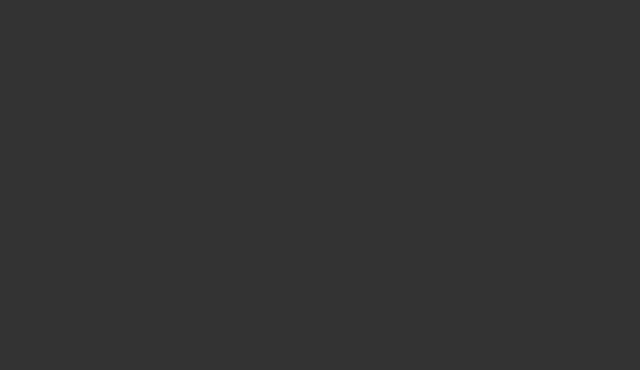
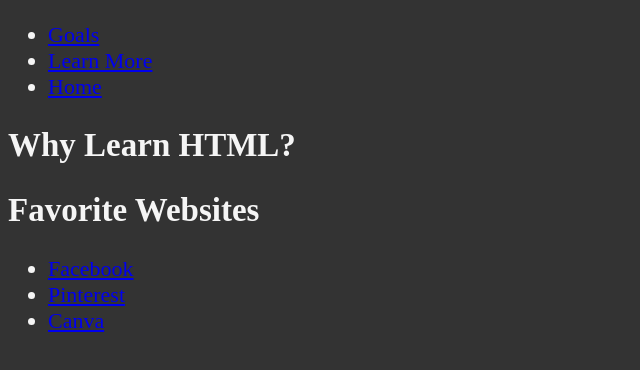
Before and after one commit to CIT85/panhiat_pub, a plain HTML site: page w2_html/index.html in a window 1280 px wide. Shown: the whole page, without its empty margins (0-640 px from the left). Drawn offline with Linux system fonts and the light colour scheme.

Commit message:
step 2 complete

```diff
--- a/w2_html/index.html
+++ b/w2_html/index.html
@@ -12,6 +12,40 @@
 </head>
 
 <body>
+    <nav>
+        <ul>
+            <li>
+                <a href="goals.html" >Goals</a>
+            </li>
+            <li>
+                <a href="learn-more.html">Learn More</a>
+            </li>
+            <li>
+                <a href="index.html">Home</a>
+            </li>
+        </ul>
+    </nav>
+
+    <section>
+        <h1>Why Learn HTML? </h1>
+        <p></p>
+    </section>
+    <section>
+        <h1>Favorite Websites</h1>
+        <nav>
+            <ul>
+                <li>
+                    <a href="https://facebook.com" target="_blank">Facebook</a>
+                </li>
+                <li>
+                    <a href="https://pinterest.com" target="_blank">Pinterest</a>
+                </li>
+                <li>
+                    <a href="https://canva.com" target="_blank">Canva</a>
+                </li>
+            </ul>
+        </nav>
+    </section>
 
 </body>
 
```
